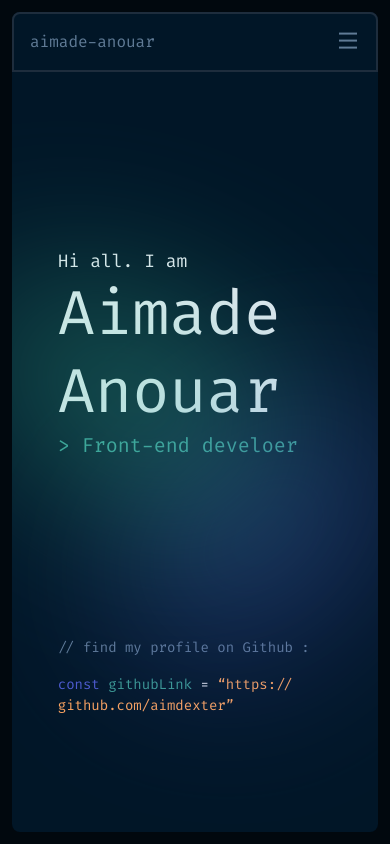
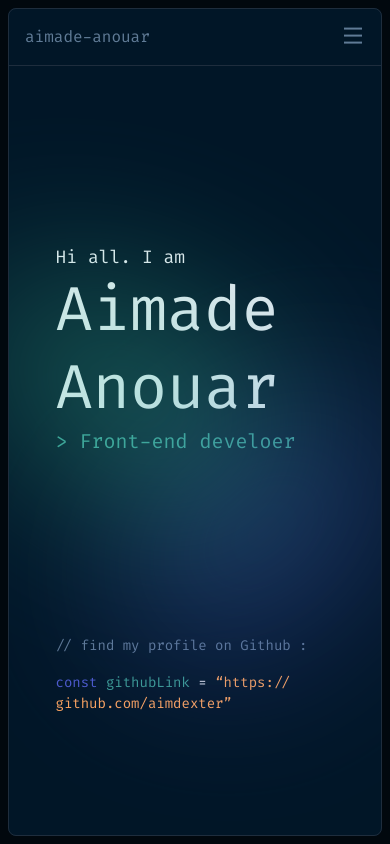
Before and after one commit to aimdexter/personal_portfolio, a website built with Vite: page index.html in a window 390 px wide. Built offline with nearby package versions, Linux system fonts and the light colour scheme.

Commit message:
added border to mobile version

```diff
--- a/src/style.css
+++ b/src/style.css
@@ -4,7 +4,7 @@
 
   @layer components {
     #app{
-       @apply p-3 bg-primary-blue-dark
+       @apply p-2 bg-primary-blue-dark
        font-fira overflow-hidden h-screen w-screen
     }
     .main{
@@ -13,10 +13,10 @@
       text-secondary-gray-light text-labels
     }
     .content{
-      @apply h-full
+      @apply h-full border-[1.5px] rounded-lg border-line
     }
     .menu{
-      @apply border-2 rounded-t-lg border-line
+      @apply border-b-[1.5px] rounded-t-lg border-line m-0 p-0
     }
     .home{
       @apply p-4 flex justify-between;
@@ -43,6 +43,7 @@
     .my_description{
       @apply text-text flex flex-col justify-evenly
       items-center relative overflow-hidden h-full
+
     }
     .bg{
       @apply absolute
```
